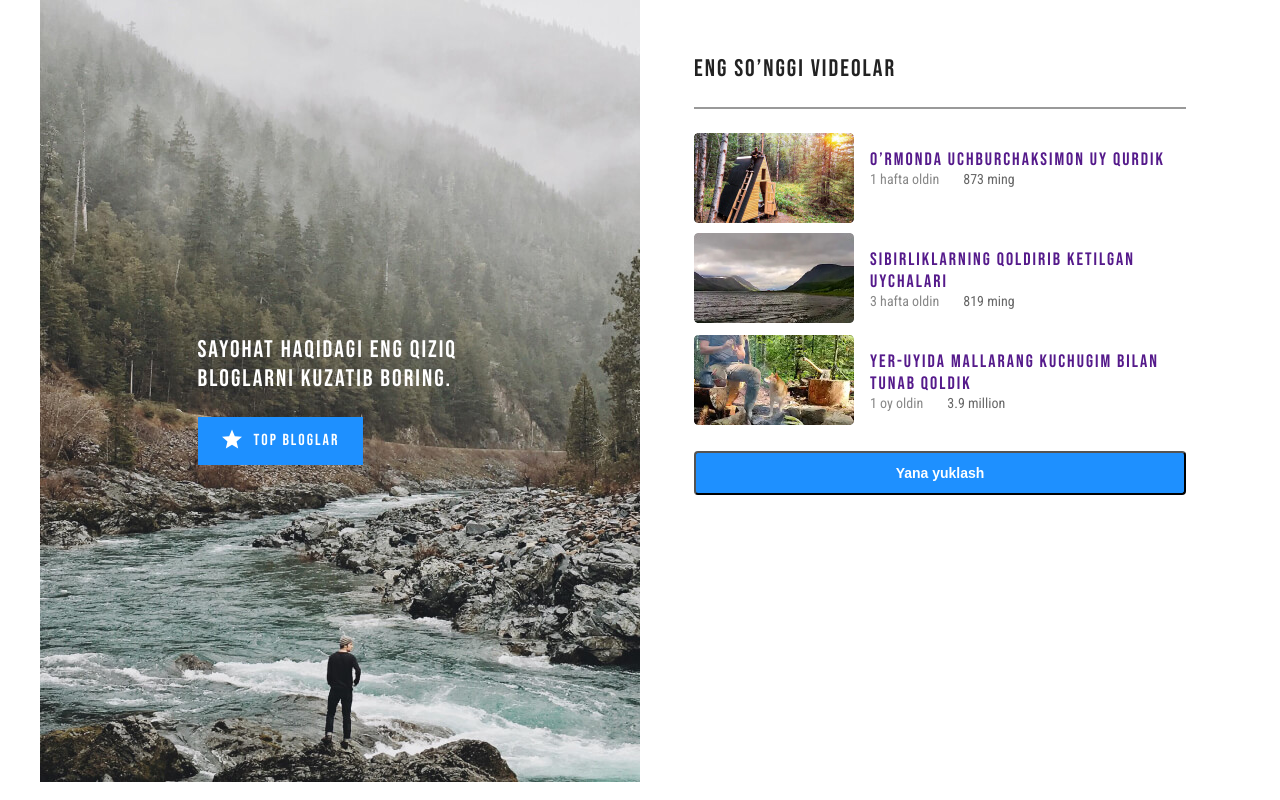
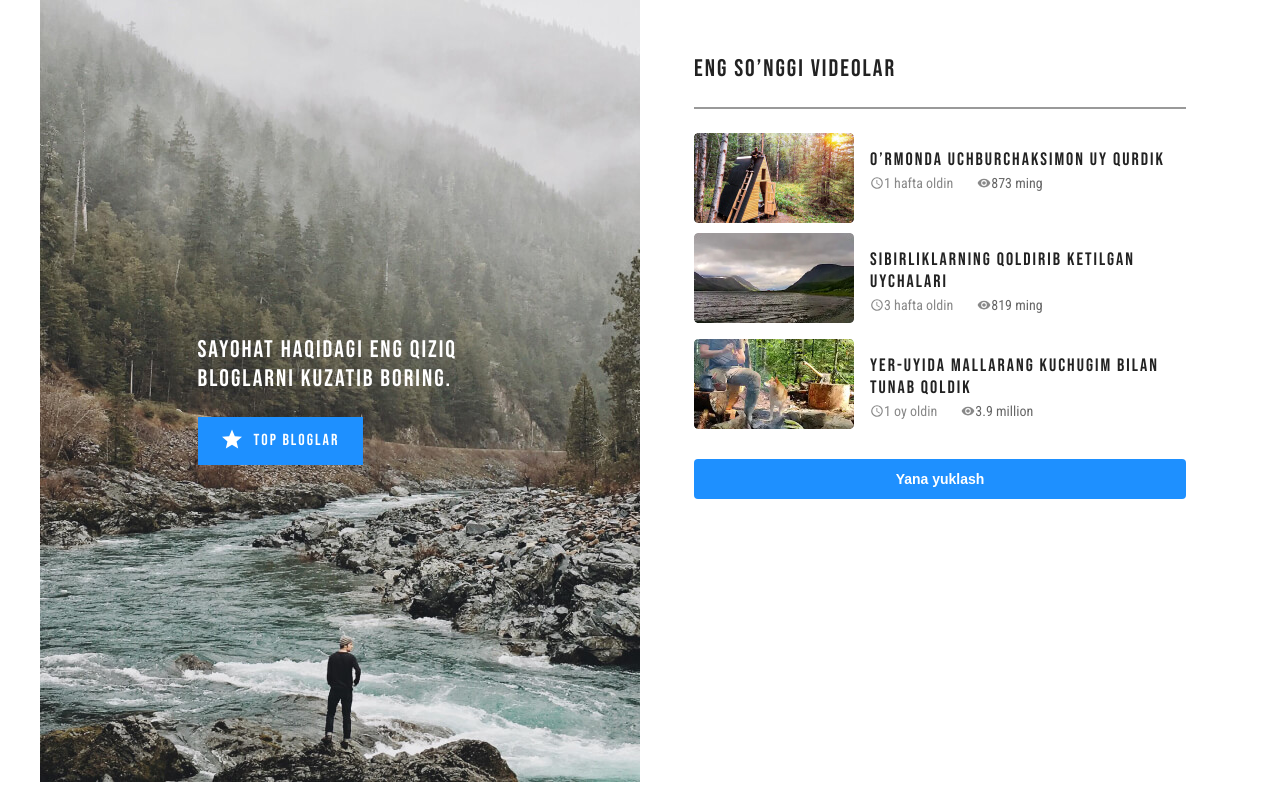
Before and after one commit to Mr-Perfectuz/Blog, a plain HTML site: page index.html in a window 1280 px wide. Drawn offline with Linux system fonts and the light colour scheme.

Commit message:
errors are fixed

```diff
--- a/css/style.css
+++ b/css/style.css
@@ -79,7 +79,7 @@ img{
 }
 
 .content-heading{
-     font-family: Bebas Neue,"Arial", sans-serif;;
+     font-family: Bebas Neue,"Arial", sans-serif;
      padding: 0;
      margin: 0;
      font-style: normal;
@@ -217,6 +217,7 @@ only screen and (min-resolution: 1.25dppx){
 
 .list-box-link{
      text-decoration: none;
+     color: #222222;
 }
 
 .list-box-link:hover{
@@ -231,6 +232,7 @@ only screen and (min-resolution: 1.25dppx){
 .list-box-meta{
      display: flex;
      align-items: center;
+     margin-top: 4px;
 }
 
 .list-box-time::before{
@@ -241,6 +243,7 @@ only screen and (min-resolution: 1.25dppx){
      background-size: contain;
      background-position: center center;
      content: "";
+     display: inline-block;
 }
 
 .list-box-time{
@@ -250,17 +253,22 @@ only screen and (min-resolution: 1.25dppx){
      line-height: 16px;
      font-family: 'Roboto Condensed', sans-serif;
      color: #888888;
+     display: flex;
+     align-items: center;
      margin-right: 24px;
+     position: relative;
 }
 
 .list-box-views::before{
      width: 14px;
      height: 14px;
+     display: inline-block;
      background-image: url(../photos/icon-viewer.svg);
      background-repeat: no-repeat;
      background-size: contain;
      background-position: center center;
      content: "";
+
 }
 .list-box-views{
      font-family: 'Roboto Condensed', sans-serif;
@@ -269,6 +277,9 @@ only screen and (min-resolution: 1.25dppx){
      font-size: 14px;
      line-height: 16px;
      color: #666666;
+     display: flex;
+     align-items: center;
+     /* position:static; */
 }
 
 .further-info{
@@ -283,6 +294,7 @@ only screen and (min-resolution: 1.25dppx){
      border-radius: 4px;
      color: #FFFFFF;
      cursor: pointer;
+     border: none;
 }
 
 .further-info:hover{
```
